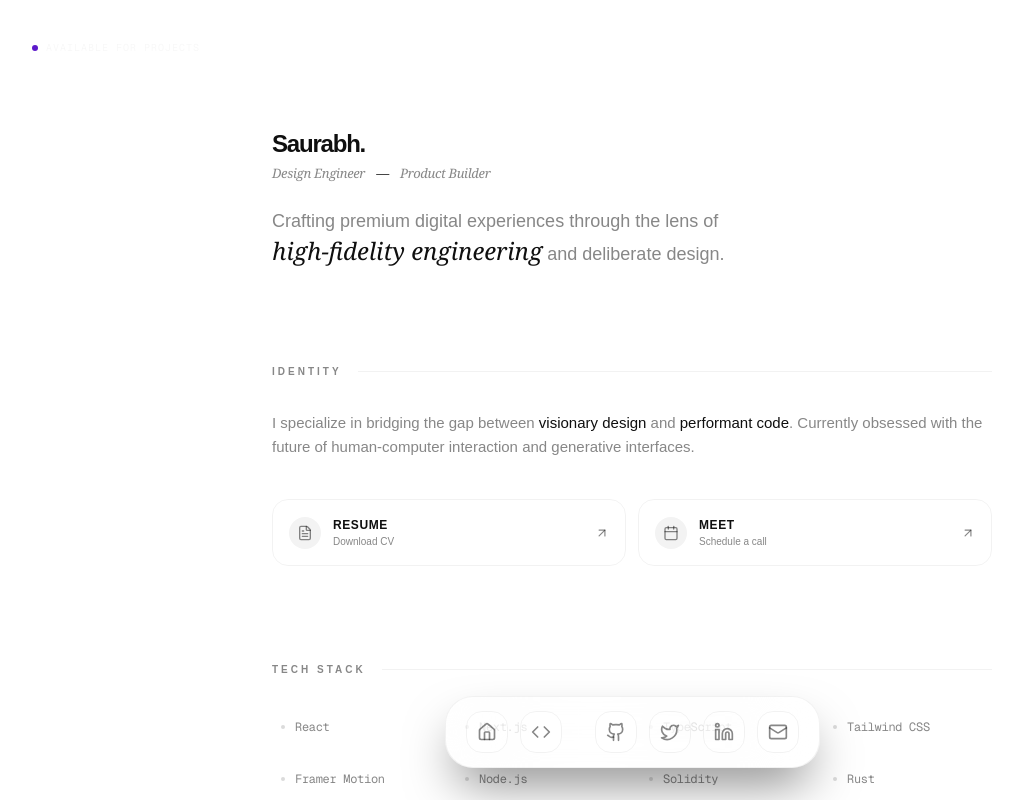
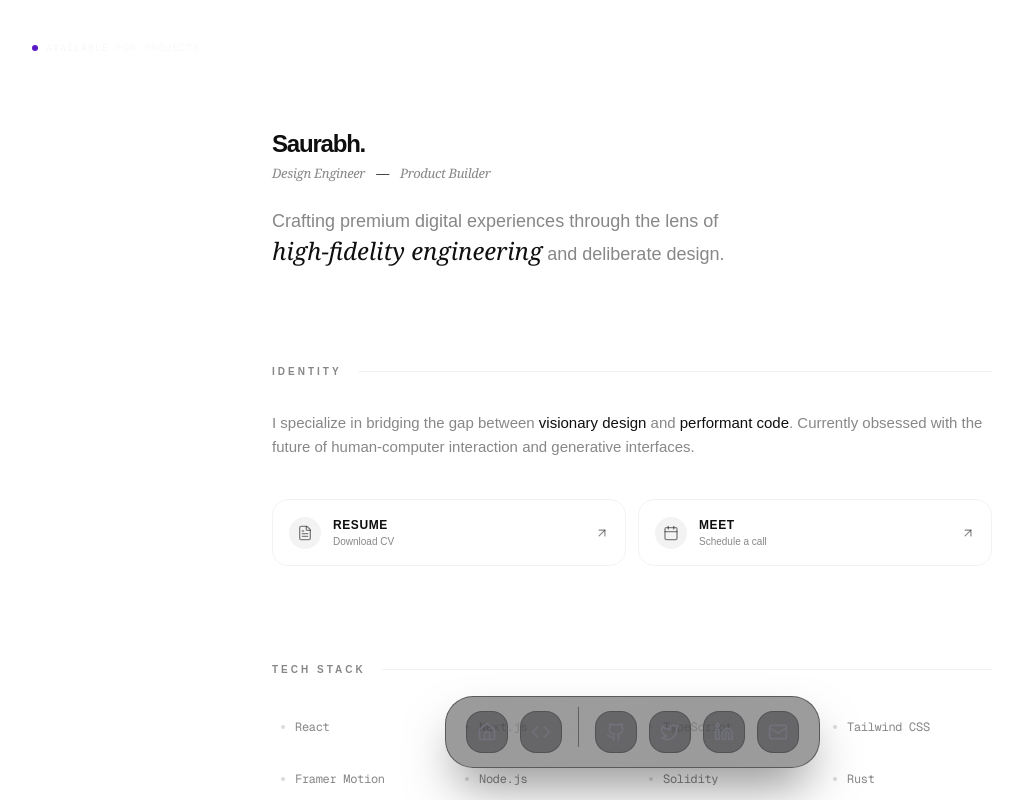
Before and after one commit to starc007/saurabh, a Next.js app: page / in a window 1280 px wide. Shown: the top 800 px of the page, without its empty margins (8-1031 px from the left). Built offline with nearby package versions, Linux system fonts and the light colour scheme.

Commit message:
style: update Dock component styles for improved aesthetics and hover effects

```diff
--- a/components/Dock.tsx
+++ b/components/Dock.tsx
@@ -28,10 +28,10 @@ const DockIcon = ({ mouseX, item }: { mouseX: MotionValue<number>; item: { icon:
       ref={ref}
       href={item.href}
       style={{ width }}
-      className="aspect-square rounded-2xl flex items-center justify-center text-foreground/50 hover:text-accent hover:bg-foreground/5 backdrop-blur-md border border-foreground/5 transition-colors relative group"
+      className="aspect-square rounded-2xl bg-zinc-900/40 flex items-center justify-center text-zinc-500 hover:text-accent hover:bg-zinc-800/60 border border-zinc-800/30 transition-colors relative group"
     >
       <item.icon className="w-5 h-5" />
-      <span className="absolute -top-12 left-1/2 -translate-x-1/2 px-2.5 py-1.5 bg-background/90 backdrop-blur-md text-accent text-[10px] font-bold uppercase tracking-[0.2em] rounded-lg border border-accent/20 opacity-0 group-hover:opacity-100 transition-all transform translate-y-2 group-hover:translate-y-0 pointer-events-none whitespace-nowrap font-serif italic shadow-xl">
+      <span className="absolute -top-12 left-1/2 -translate-x-1/2 px-2.5 py-1.5 bg-zinc-950/90 backdrop-blur-md text-accent text-[10px] font-bold uppercase tracking-[0.2em] rounded-lg border border-[#a3e635]/20 opacity-0 group-hover:opacity-100 transition-all transform translate-y-2 group-hover:translate-y-0 pointer-events-none whitespace-nowrap font-serif italic shadow-xl">
         {item.label}
       </span>
     </motion.a>
@@ -49,12 +49,12 @@ const Dock: React.FC = () => {
         transition={{ delay: 0.7, type: 'spring', stiffness: 200, damping: 25 }}
         onMouseMove={(e) => mouseX.set(e.pageX)}
         onMouseLeave={() => mouseX.set(Infinity)}
-        className="flex items-end h-[72px] gap-3 px-5 pb-3.5 mx-auto pointer-events-auto bg-background/40 backdrop-blur-2xl border border-foreground/5 rounded-[28px] shadow-2xl shadow-black/50"
+        className="flex items-end h-[72px] gap-3 px-5 pb-3.5 mx-auto pointer-events-auto bg-zinc-950/40 backdrop-blur-2xl border border-zinc-900/50 rounded-[28px] shadow-2xl shadow-black/50"
       >
         {DOCK_ITEMS.map((item, i) => (
           <React.Fragment key={i}>
             <DockIcon mouseX={mouseX} item={item} />
-            {i === 1 && <div className="w-px h-10 bg-background/50 mb-1.5 mx-1" />}
+            {i === 1 && <div className="w-px h-10 bg-zinc-800/50 mb-1.5 mx-1" />}
           </React.Fragment>
         ))}
       </motion.div>
```
